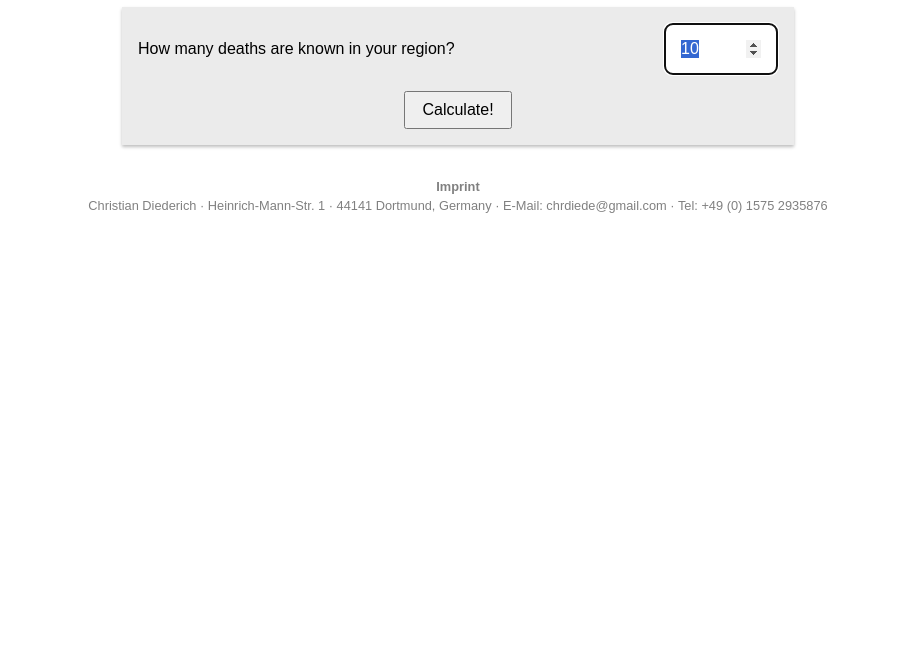
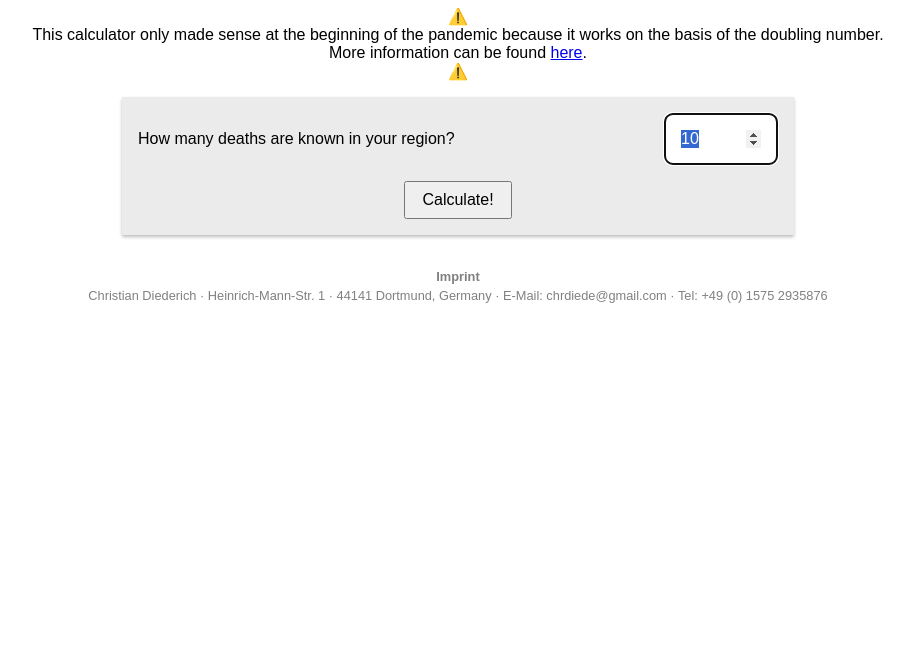
Before and after one commit to cd/covid-19-calculator, a plain HTML site: page index.html in a window 1280 px wide. Shown: the part 137-800 px from the top of the page, without its empty margins (182-1093 px from the left). Drawn offline with Linux system fonts and the light colour scheme.

Commit message:
background information link added

```diff
--- a/index.html
+++ b/index.html
@@ -13,6 +13,7 @@
 <body>
   <header>
     <h1>COVID-19 Calculator</h1>
+    <p>⚠️<br>This calculator only made sense at the beginning of the pandemic because it works on the basis of the doubling number.<br>More information can be found <a href="https://github.com/cd/covid-19-calculator#background-information-march-18-2020">here</a>.<br>⚠️</p>
   </header>
   <main>
     <section id="result">
@@ -43,7 +44,7 @@
     </section>
   </main>
   <footer>
-    <p id="footnote">* Further information about this number and the calculator itself can be found <a href="https://cd.github.io/articles/covid-19-and-the-principle-of-exponential-growth.html">in this blog post</a></p>
+    <p id="footnote">* Further information about this number and the calculator itself can be found <a href="https://github.com/cd/covid-19-calculator#background-information-march-18-2020">here</a></p>
     <h2>Imprint</h2>
     <span>Christian Diederich</span>
     <span>Heinrich-Mann-Str. 1</span>
```
